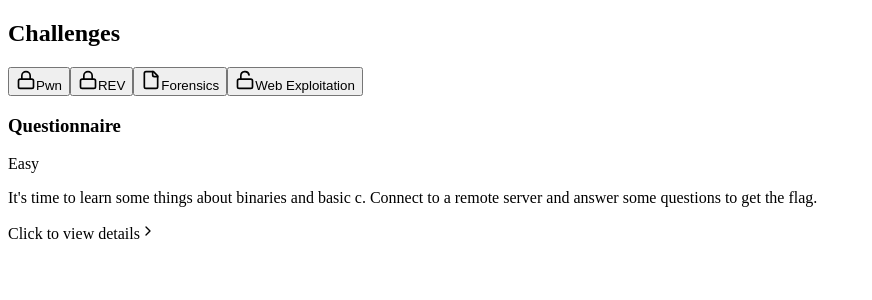
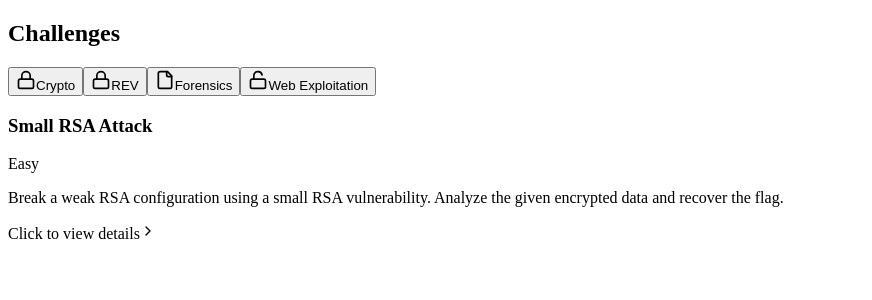
Before and after one commit to trafficracer/username, a Next.js app: page /Challenges in a window 1280 px wide. Shown: the top 300 px of the page, without its empty margins (0-872 px from the left). Built offline with nearby package versions, Linux system fonts and the light colour scheme.

Commit message:
Update Challenges.tsx

```diff
--- a/src/pages/Challenges.tsx
+++ b/src/pages/Challenges.tsx
@@ -4,16 +4,16 @@ import { LockIcon, UnlockIcon,FileIcon, ChevronRight } from 'lucide-react';
 const Challenges: React.FC = () => {
   const categories = [
 {
-      name: 'Pwn',
-      description: 'Binary exploitation challenges',
+  name: 'Crypto',
+  description: 'Cryptographic challenges',
   icon: <LockIcon size={20} />,
   challenges: [
     {
-          id: 1,
-          title: 'Questionnaire',
-          description: "It's time to learn some things about binaries and basic c. Connect to a remote server and answer some questions to get the flag.",
+      id: 4,
+      title: 'Small RSA Attack',
+      description: "Break a weak RSA configuration using a small RSA vulnerability. Analyze the given encrypted data and recover the flag.",
       difficulty: 'Easy',
-          fileLink: 'https://drive.usercontent.google.com/download?id=1MwsqTvUysJfczjusBWMRFU8Q-vwoxydN&export=download&authuser=0',
+      fileLink: 'https://drive.google.com/uc?export=download&id=1yIezgTz4RJvsX3K-9yboYqq--xSk1nEj',
       hint: 'no hints'
     }
   ]
```
Lines whose indentation alone changed are shown as unchanged.
